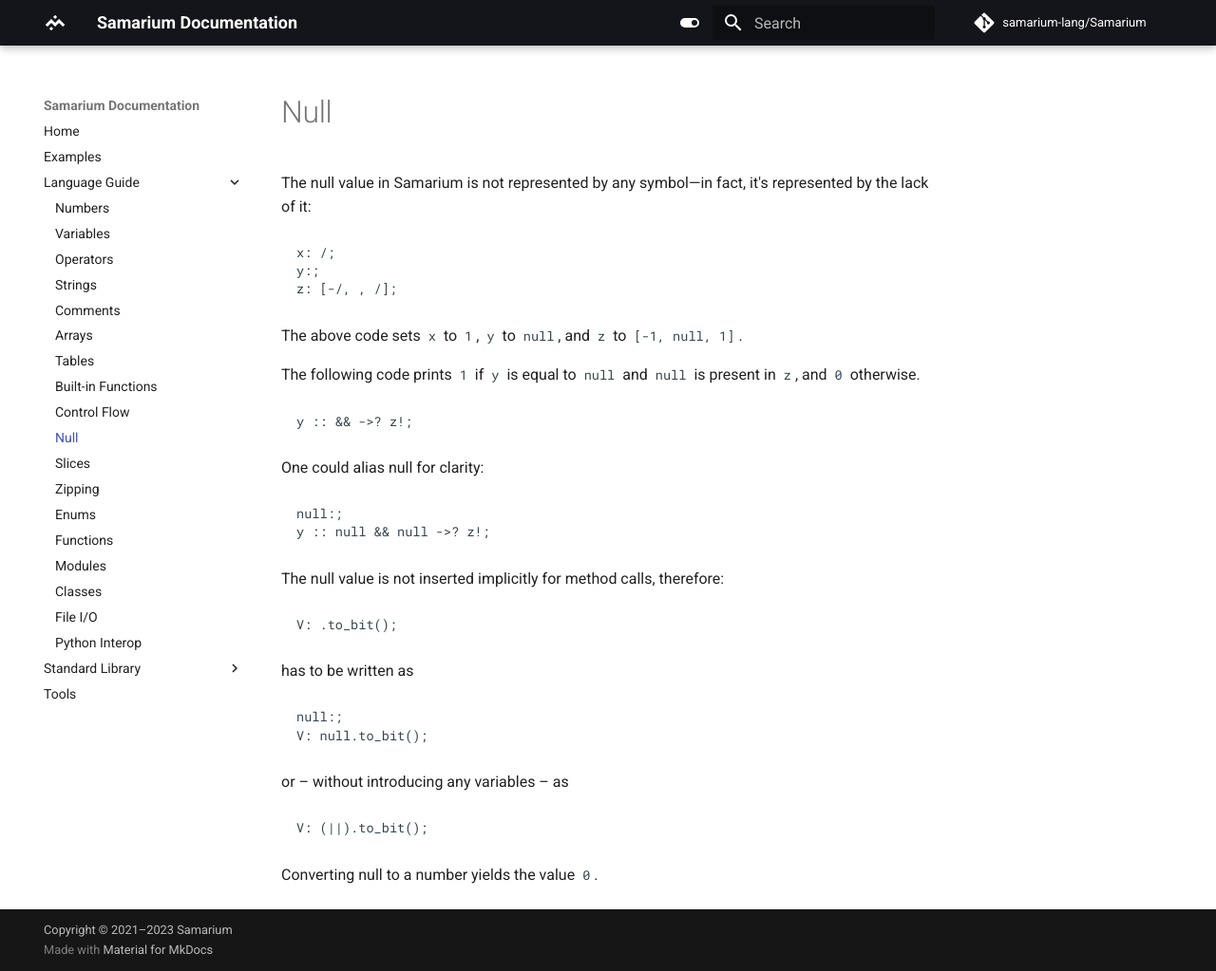
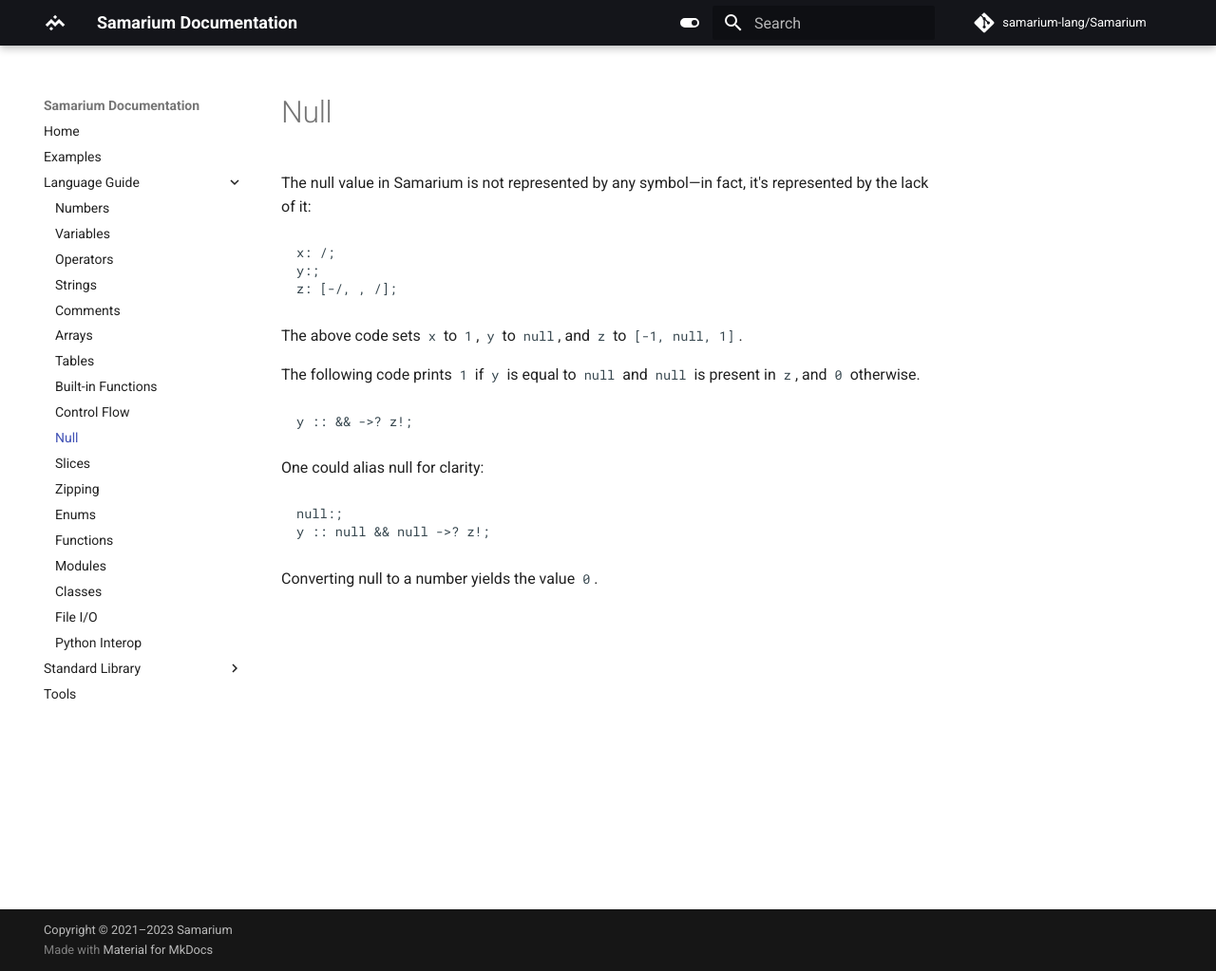
Before and after one commit to samarium-lang/Samarium, an MkDocs documentation site: the page built from docs/null.md, in a window 1280 px wide and 1023 px high. Shown: the whole window at 95% size. Built offline with MkDocs 1.6.1 and Material for MkDocs 9.7.7, drawn with Linux system fonts in a browser that asks for light colours; comment, search, counter and statistics services are not loaded.

Commit message:
(docs) Removed method note for nulls

````diff
--- a/docs/null.md
+++ b/docs/null.md
@@ -20,18 +20,4 @@
 y :: null && null ->? z!;
 ```
 
-The null value is not inserted implicitly for method calls, therefore:
-```sm
-V: .to_bit();
-```
-has to be written as
-```sm
-null:;
-V: null.to_bit();
-```
-or – without introducing any variables – as
-```sm
-V: (||).to_bit();
-```
-
 Converting null to a number yields the value `0`.
````
